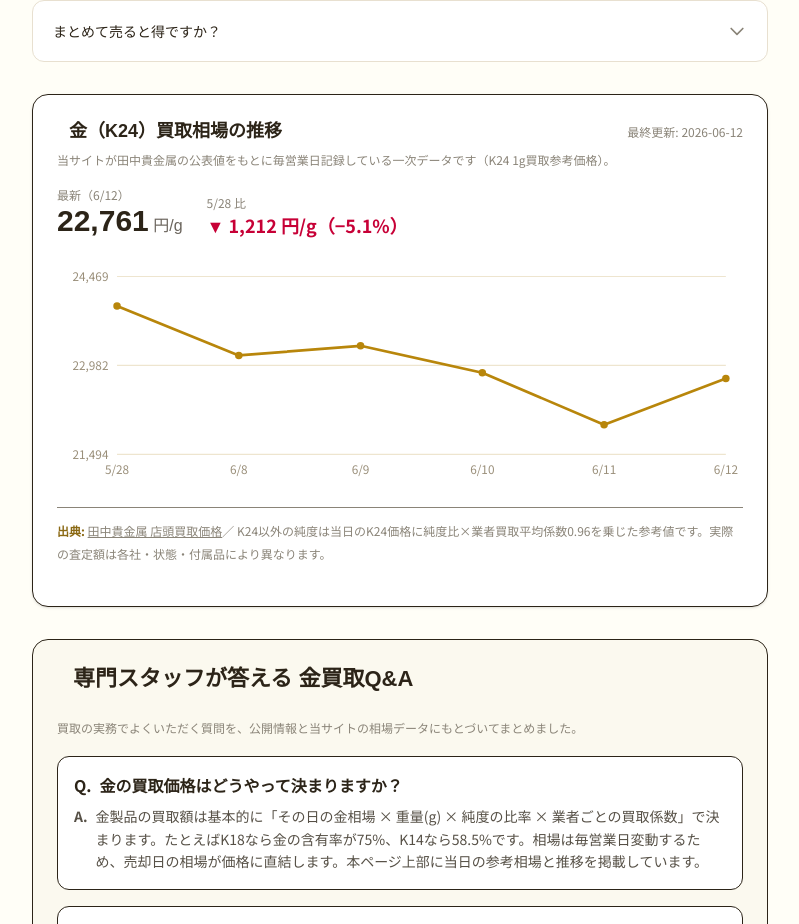
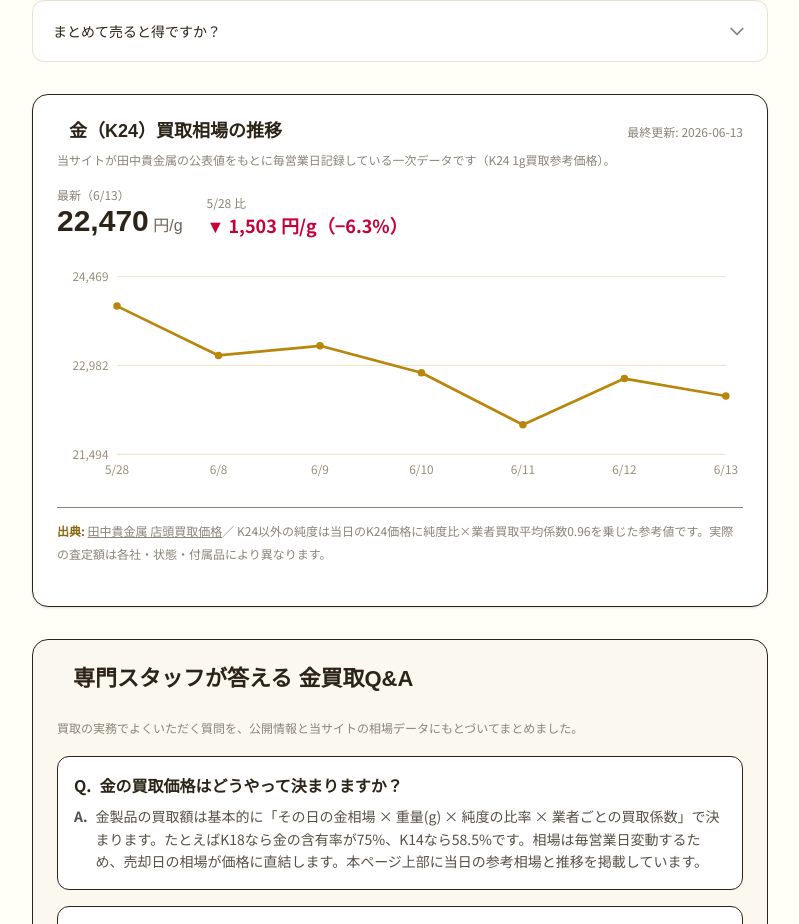
Before and after one commit to webmaster0818/kin-kaitori-biyori, a Next.js app: page /articles/4c-kaitori in a window 1280 px wide. Shown: the part 1280-2204 px from the top of the page, without its empty margins (240-1039 px from the left). Built offline with nearby package versions, Linux system fonts and the light colour scheme; a web font is replaced by a local one.

Commit message:
Daily gold price data: 2026-06-13

```diff
--- a/data/gold-price-history/2026-06.json
+++ b/data/gold-price-history/2026-06.json
@@ -53,5 +53,16 @@
     "k18": 17070,
     "k14": 13277,
     "k10": 9484
+  },
+  {
+    "date": "2026-06-13",
+    "au_buyback": 23406,
+    "pt_buyback": 9437,
+    "ag_buyback": 359.92,
+    "k24": 22470,
+    "k22": 20597,
+    "k18": 16852,
+    "k14": 13107,
+    "k10": 9362
   }
 ]
--- a/data/gold-price-trend.json
+++ b/data/gold-price-trend.json
@@ -64,5 +64,16 @@
     "k18": 17070,
     "k14": 13277,
     "k10": 9484
+  },
+  {
+    "date": "2026-06-13",
+    "au_buyback": 23406,
+    "pt_buyback": 9437,
+    "ag_buyback": 359.92,
+    "k24": 22470,
+    "k22": 20597,
+    "k18": 16852,
+    "k14": 13107,
+    "k10": 9362
   }
 ]
--- a/data/gold-spot-prices.json
+++ b/data/gold-spot-prices.json
@@ -1,24 +1,24 @@
 {
-  "date": "2026-06-12",
+  "date": "2026-06-13",
   "source": "https://gold.tanaka.co.jp/commodity/souba/",
   "source_label": "田中貴金属",
-  "fetched_at": "2026-06-12T11:05:00.959059",
+  "fetched_at": "2026-06-13T11:05:00.406996",
   "tanaka_official": {
-    "au_buyback_per_g": 23709,
-    "au_retail_per_g": 24065,
-    "pt_buyback_per_g": 9542,
-    "pt_retail_per_g": 9964,
-    "ag_buyback_per_g": 376.97,
-    "ag_retail_per_g": 394.02
+    "au_buyback_per_g": 23406,
+    "au_retail_per_g": 23955,
+    "pt_buyback_per_g": 9437,
+    "pt_retail_per_g": 9986,
+    "ag_buyback_per_g": 359.92,
+    "ag_retail_per_g": 392.92
   },
   "purity_buyback_estimate_per_g": {
-    "k24": 22761,
-    "k22": 20864,
-    "k18": 17070,
-    "k14": 13277,
-    "k10": 9484,
-    "k18wg": 17070,
-    "k18pg": 17070
+    "k24": 22470,
+    "k22": 20597,
+    "k18": 16852,
+    "k14": 13107,
+    "k10": 9362,
+    "k18wg": 16852,
+    "k18pg": 16852
   },
   "note": "純度別価格は田中貴金属公開のK24店頭買取価格から純度比×業者買取平均係数0.96で算出した参考値です。実際の業者査定額は各社・状態・付属品により異なります。"
 }
--- a/public/widget.js
+++ b/public/widget.js
@@ -3,9 +3,9 @@
   if (!s) return;
   var box = document.createElement('div');
   box.setAttribute('style', 'box-sizing:border-box;max-width:320px;font-family:-apple-system,"Hiragino Sans","Noto Sans JP",sans-serif;border:1px solid #d9c58a;border-radius:12px;padding:14px 16px;background:linear-gradient(135deg,#fffdf5,#faf3df);color:#3a3326;line-height:1.5;');
-  box.innerHTML = '<div style="font-size:11px;color:#8a7a55;margin-bottom:4px;">本日の金買取相場の目安（2026-06-12・田中貴金属公表値より純度換算）</div>'
-    + '<div style="font-size:22px;font-weight:700;color:#9a7b2d;">K24 22,761円<span style="font-size:12px;font-weight:400;">/g</span></div>'
-    + '<div style="font-size:13px;margin-top:2px;">K18 17,070円/g ・ K14 13,277円/g</div>'
+  box.innerHTML = '<div style="font-size:11px;color:#8a7a55;margin-bottom:4px;">本日の金買取相場の目安（2026-06-13・田中貴金属公表値より純度換算）</div>'
+    + '<div style="font-size:22px;font-weight:700;color:#9a7b2d;">K24 22,470円<span style="font-size:12px;font-weight:400;">/g</span></div>'
+    + '<div style="font-size:13px;margin-top:2px;">K18 16,852円/g ・ K14 13,107円/g</div>'
     + '<div style="font-size:11px;margin-top:8px;"><a href="https://gold-biyori.com/souba-dashboard/" target="_blank" rel="noopener" style="color:#9a7b2d;text-decoration:underline;">金買取日和｜金価格ダッシュボード</a>（毎日自動更新）</div>'
     + '<div style="font-size:10px;color:#9b8e6e;margin-top:4px;">※理論上の目安。実際の買取額は業者・状態により異なります。</div>';
   s.parentNode.insertBefore(box, s);
```
Also changed, not shown: 1 other file (tests, documents, lock files or other folders).
